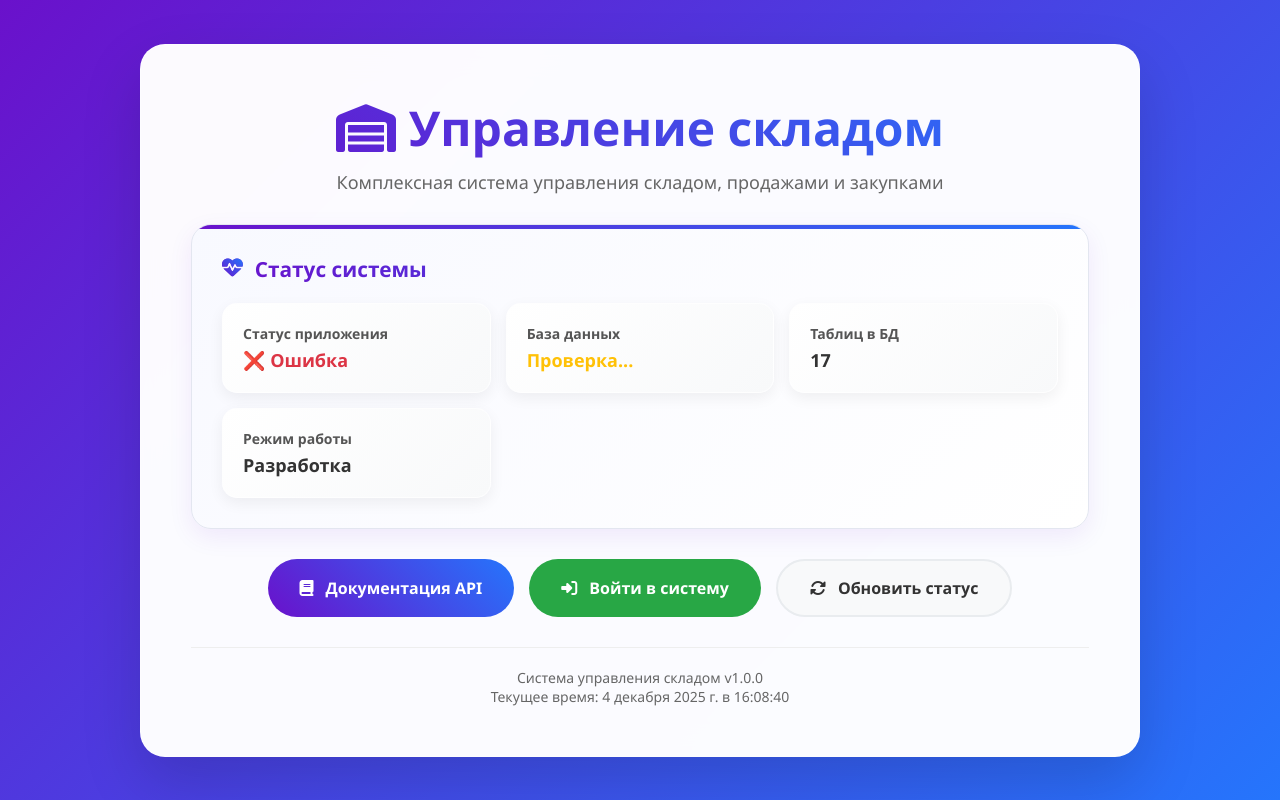
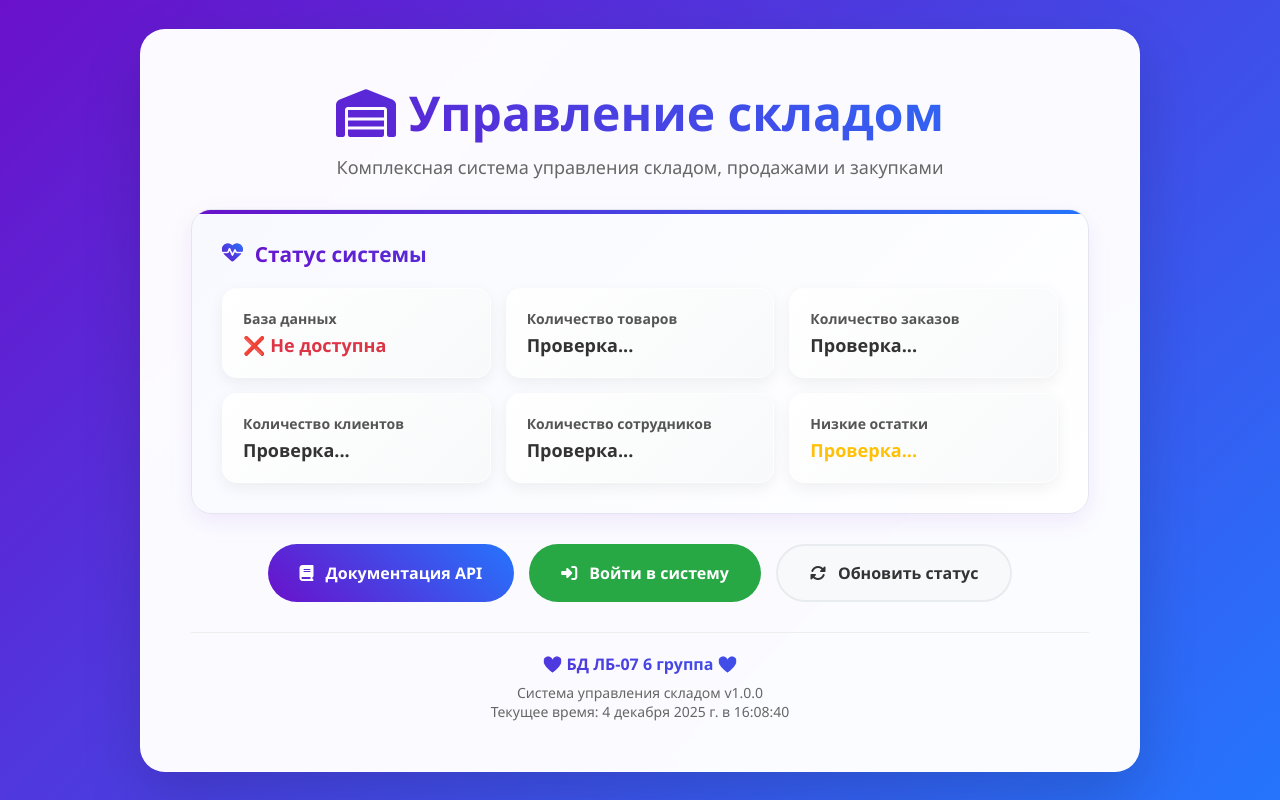
Before and after one commit to spiraleer/studyDB, a FastAPI app: page / in a window 1280 px wide. Run offline with FastAPI, Linux system fonts and the light colour scheme; some libraries are stand-ins or nearby versions.

Commit message:
Updated index page.

```diff
--- a/app.py
+++ b/app.py
@@ -14,6 +14,7 @@
 from routes import orders
 from routes import customers
 from routes import suppliers
+from routes import employees
 
 # Импортируем функции для работы с БД
 from models.database import check_database_connection, get_db, create_tables, engine
@@ -38,6 +39,7 @@
 app.include_router(orders.router)
 app.include_router(customers.router)
 app.include_router(suppliers.router)
+app.include_router(employees.router)
 
 # Настройка CORS (если нужно)
 if os.getenv("DEBUG", "False").lower() == "true":
--- a/templates/index.html
+++ b/templates/index.html
@@ -269,20 +269,28 @@
         <h3><i class="fas fa-heartbeat"></i> Статус системы</h3>
         <div class="status-grid">
           <div class="status-item">
-            <div class="status-label">Статус приложения</div>
-            <div id="app-status" class="status-value good">Проверка...</div>
-          </div>
-          <div class="status-item">
             <div class="status-label">База данных</div>
             <div id="db-status" class="status-value warning">Проверка...</div>
           </div>
           <div class="status-item">
-            <div class="status-label">Таблиц в БД</div>
-            <div id="tables-count" class="status-value">17</div>
+            <div class="status-label">Количество товаров</div>
+            <div id="products-count" class="status-value">Проверка...</div>
           </div>
           <div class="status-item">
-            <div class="status-label">Режим работы</div>
-            <div id="mode-status" class="status-value">Разработка</div>
+            <div class="status-label">Количество заказов</div>
+            <div id="orders-count" class="status-value">Проверка...</div>
+          </div>
+          <div class="status-item">
+            <div class="status-label">Количество клиентов</div>
+            <div id="customers-count" class="status-value">Проверка...</div>
+          </div>
+          <div class="status-item">
+            <div class="status-label">Количество сотрудников</div>
+            <div id="employees-count" class="status-value">Проверка...</div>
+          </div>
+          <div class="status-item">
+            <div class="status-label">Низкие остатки</div>
+            <div id="low-stock-count" class="status-value warning">Проверка...</div>
           </div>
         </div>
       </div>
@@ -300,6 +308,9 @@
       </div>
 
       <div class="footer">
+        <p style="background: linear-gradient(45deg, #6a11cb, #2575fc); -webkit-background-clip: text; -webkit-text-fill-color: transparent; background-clip: text; font-weight: 700; font-size: 16px; margin-bottom: 8px;">
+          ❤️ БД ЛБ-07 6 группа ❤️
+        </p>
         <p>Система управления складом v1.0.0</p>
         <p id="server-time"></p>
       </div>
@@ -324,64 +335,89 @@
 
       // Проверка статуса системы
       async function checkSystemStatus() {
-        const appStatus = document.getElementById("app-status");
         const dbStatus = document.getElementById("db-status");
-        const tablesCount = document.getElementById("tables-count");
-        const modeStatus = document.getElementById("mode-status");
-
-        appStatus.textContent = "Проверка...";
-        appStatus.className = "status-value warning";
+        const productsCount = document.getElementById("products-count");
+        const ordersCount = document.getElementById("orders-count");
+        const customersCount = document.getElementById("customers-count");
+        const employeesCount = document.getElementById("employees-count");
+        const lowStockCount = document.getElementById("low-stock-count");
 
         try {
-          // Проверяем статус приложения
+          // Проверяем статус БД
           const healthResponse = await fetch("/health");
           const healthData = await healthResponse.json();
 
-          if (healthData.status === "healthy") {
-            appStatus.textContent = "✅ Работает";
-            appStatus.className = "status-value good";
-
-            // Обновляем информацию о БД
           if (healthData.database && healthData.database.connected) {
             dbStatus.textContent = "✅ Подключена";
             dbStatus.className = "status-value good";
+
+            // Получаем статистику
+            await loadStatistics();
+          } else {
+            dbStatus.textContent = "❌ Не доступна";
+            dbStatus.className = "status-value error";
           }
-          } else {
-            appStatus.textContent = "❌ Ошибка";
-            appStatus.className = "status-value error";
+        } catch (error) {
+          dbStatus.textContent = "❌ Ошибка";
+          dbStatus.className = "status-value error";
+          console.log("Ошибка при проверке статуса:", error);
+        }
       }
 
-          // Получаем количество таблиц
+      async function loadStatistics() {
+        const productsCount = document.getElementById("products-count");
+        const ordersCount = document.getElementById("orders-count");
+        const customersCount = document.getElementById("customers-count");
+        const employeesCount = document.getElementById("employees-count");
+        const lowStockCount = document.getElementById("low-stock-count");
+
+        // Количество товаров
         try {
-            const tablesResponse = await fetch("/api/check-tables");
-            if (tablesResponse.ok) {
-              const tablesData = await tablesResponse.json();
-              tablesCount.textContent = tablesData.total_tables;
+          const productsResp = await fetch('/api/products/');
+          if (productsResp.ok) {
+            const products = await productsResp.json();
+            productsCount.textContent = products.length;
+
+            // Подсчитываем товары с низкими остатками
+            const lowStock = products.filter(p => p.stock_quantity && p.stock_quantity < 15).length;
+            lowStockCount.textContent = lowStock;
+            lowStockCount.className = lowStock > 0 ? "status-value warning" : "status-value good";
           }
-          } catch (tablesError) {
-            console.log("Не удалось получить количество таблиц");
+        } catch (e) {
+          productsCount.textContent = "Ошибка";
         }
 
-          // Получаем режим работы
+        // Количество заказов
         try {
-            const configResponse = await fetch("/api/config");
-            if (configResponse.ok) {
-              const configData = await configResponse.json();
-              if (configData.environment === "development") {
-                modeStatus.textContent = "Разработка";
-              } else if (configData.environment === "production") {
-                modeStatus.textContent = "Рабочий";
+          const ordersResp = await fetch('/api/orders/');
+          if (ordersResp.ok) {
+            const orders = await ordersResp.json();
+            ordersCount.textContent = orders.length;
           }
+        } catch (e) {
+          ordersCount.textContent = "Ошибка";
         }
-          } catch (configError) {
-            modeStatus.textContent = "Неизвестно";
+
+        // Количество клиентов
+        try {
+          const customersResp = await fetch('/api/customers/');
+          if (customersResp.ok) {
+            const customers = await customersResp.json();
+            customersCount.textContent = customers.length;
           }
-        } catch (error) {
-          appStatus.textContent = "❌ Ошибка подключения";
-          appStatus.className = "status-value error";
-          dbStatus.textContent = "❌ Не доступна";
-          dbStatus.className = "status-value error";
-          console.log("Ошибка при проверке статуса:", error);
+        } catch (e) {
+          customersCount.textContent = "Ошибка";
+        }
+
+        // Количество сотрудников
+        try {
+          const employeesResp = await fetch('/api/employees/count');
+          if (employeesResp.ok) {
+            const employeesData = await employeesResp.json();
+            employeesCount.textContent = employeesData.count;
+          }
+        } catch (e) {
+          employeesCount.textContent = "Ошибка";
         }
       }
 
```
Also changed, not shown: routes/employees.py (added, +18 -0 lines). Lines whose indentation alone changed are shown as unchanged.
